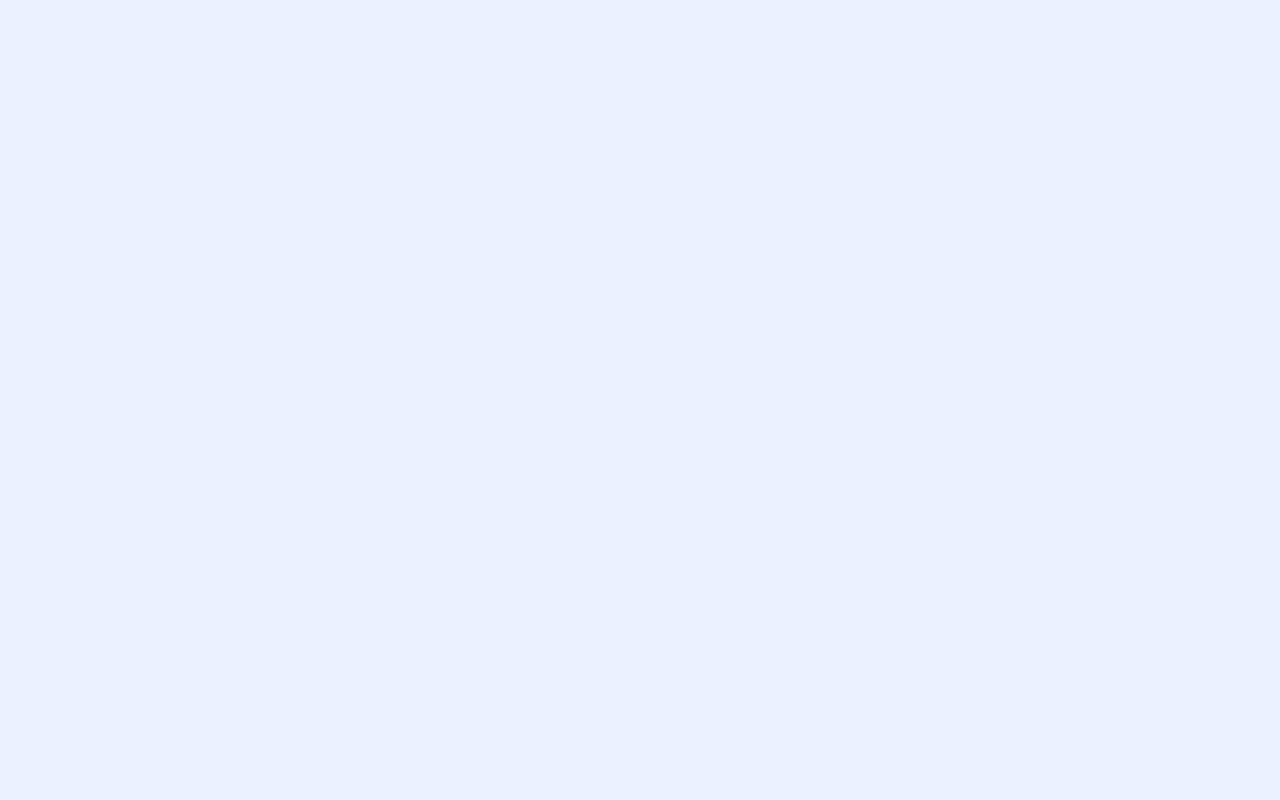
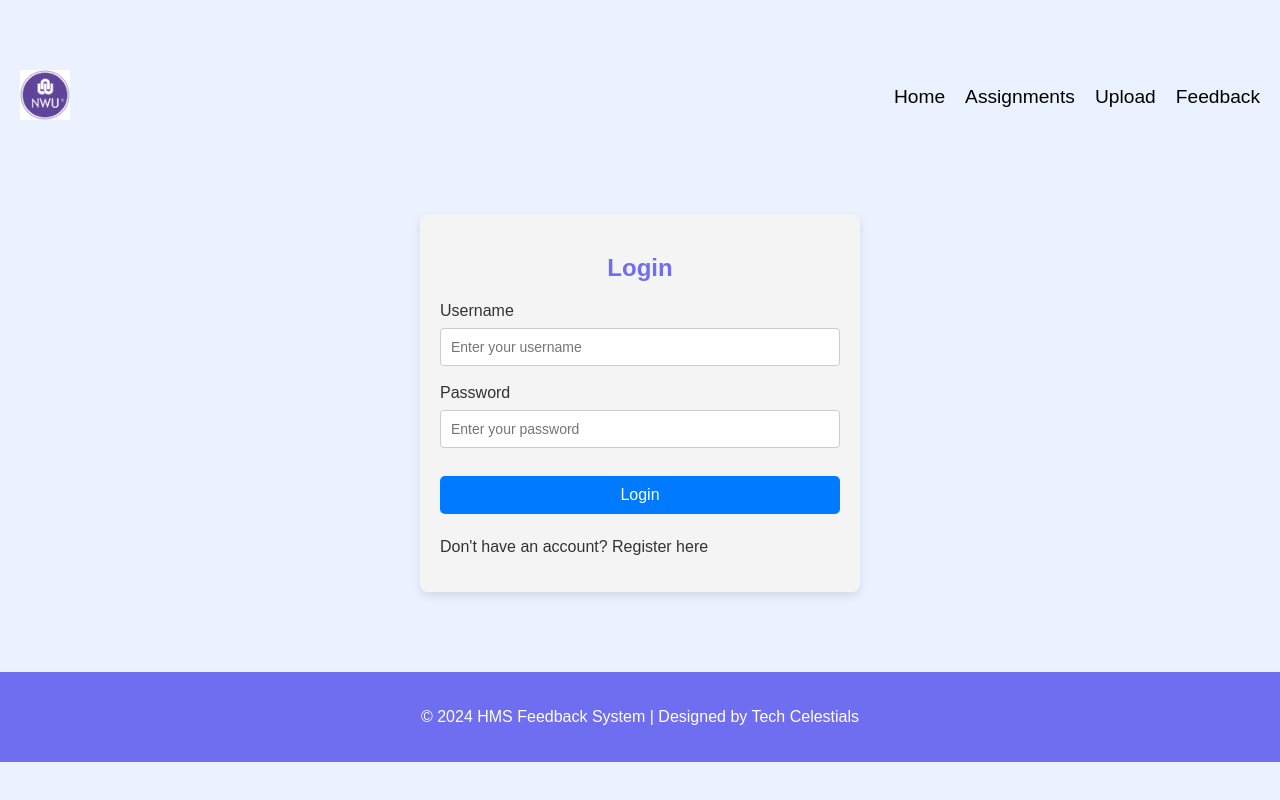
Before and after one commit to nkambenhle/Tech_Celestials, a React (Create React App) app in the folder hmsfrontend/: page /login in a window 1280 px wide. Before the commit this address had no page. Built offline with nearby package versions, Linux system fonts and the light colour scheme.

Commit message:
Created the LoginPage

```diff
--- a/hmsfrontend/src/App.js
+++ b/hmsfrontend/src/App.js
@@ -4,6 +4,7 @@ import HomePage from './pages/HomePage';
 import AssignmentsPage from './pages/AssignmentsPage';
 import UploadPage from './pages/UploadPage';
 import FeedbackPage from './pages/FeedbackPage';
+import LoginPage from './pages/LoginPage';
 
 const App = () => {
   return (
@@ -13,6 +14,7 @@ const App = () => {
         <Route path="/assignments" element={<AssignmentsPage />} />
         <Route path="/upload" element={<UploadPage />} />
         <Route path="/feedback" element={<FeedbackPage />} />
+        <Route path="/login" element={<LoginPage />} />
       </Routes>
     </Router>
   );
--- a/hmsfrontend/src/pages/HomePage.js
+++ b/hmsfrontend/src/pages/HomePage.js
@@ -5,6 +5,7 @@ import logo from '../images/NWU_Logo.png'; // Import the logo image
 import heroImage from '../images/Hero03_11zon.jpg';  // Import the hero image
 
 const HomePage = () => {
+
   return (
     <div className="homepage">
       {/* Navbar */}
@@ -28,7 +29,9 @@ const HomePage = () => {
         <div className="hero-content">
           <h1>Welcome to the HMS Feedback System</h1>
           <p>Delivering faster feedback to students through video assignments.</p>
+          <Link to="/login"><Link></Link>
           <button className="hero-button">Get Started</button>
+          </Link>
         </div>
       </section>
 
--- /dev/null
+++ b/hmsfrontend/src/pages/LoginPage.css
@@ -0,0 +1,124 @@
+/* Navbar styles */
+.navbar-logo-img {
+    height: 50px; /* Adjust this to your desired logo size */
+    width: auto;
+  }
+
+  .navbar {
+    display: flex;
+    justify-content: space-between;
+    align-items: center;
+    padding: 10px 20px;
+  }
+
+  .navbar-links {
+    list-style: none;
+    display: flex;
+    gap: 20px;
+  }
+
+  .navbar-links li {
+    font-size: 1.2rem;
+  }
+
+  .navbar-links li a {
+    text-decoration: none;
+    color: #000; /* Adjust the color */
+  }
+
+  .navbar-links li a:hover {
+    color: #706EF0ff; /* Change this to your desired hover color */
+  }
+
+  /* Footer styles */
+  .footer {
+    background-color: var(--medium-slate-blue);
+    color: white;
+    text-align: center;
+    padding: 20px 0;
+    position: relative;
+    bottom: 0;
+    width: 100%;
+  }
+
+  /* Ensure content does not overlap the fixed navbar and footer */
+  .login-page, .homepage {
+    padding-top: 60px; /* Height of the navbar */
+    padding-bottom: 40px; /* Height of the footer */
+  }
+
+  /* Login container styles */
+  .login-container {
+    max-width: 400px;
+    margin: 80px auto; /* Centered content with some top margin */
+    padding: 20px;
+    background-color: #f4f4f4;
+    border-radius: 8px;
+    box-shadow: 0 4px 8px rgba(0, 0, 0, 0.1);
+  }
+
+  /* Form styles */
+  form {
+    display: flex;
+    flex-direction: column;
+  }
+
+  input[type="text"], input[type="password"], input[type="email"] {
+    padding: 10px;
+    margin-bottom: 10px;
+    border: 1px solid #ccc;
+    border-radius: 4px;
+    font-size: 14px;
+  }
+
+  /* Button styles */
+  .login-button, .register-button, .next-button, .previous-button {
+    background-color: #007bff;
+    color: white;
+    border: none;
+    padding: 10px 15px;
+    margin-top: 10px;
+    cursor: pointer;
+    border-radius: 5px;
+    font-size: 16px;
+  }
+
+  .login-button:hover, .register-button:hover, .next-button:hover, .previous-button:hover {
+    background-color: #0056b3;
+  }
+
+  /* Tab navigation styles for registration */
+  .tab-navigation {
+    display: flex;
+    justify-content: space-between;
+    margin-bottom: 20px;
+  }
+
+  .tab-navigation button {
+    background-color: #eee;
+    color: #333;
+    border: none;
+    padding: 8px 16px;
+    cursor: pointer;
+    border-radius: 5px;
+  }
+
+  .tab-navigation button.active {
+    background-color: #007bff;
+    color: white;
+  }
+
+  /* Additional styling for alignment */
+  .align-center {
+    text-align: center;
+  }
+
+  /* Link styles */
+  a {
+    color: #007bff;
+    text-decoration: none;
+  }
+
+  a:hover {
+    text-decoration: underline;
+  }
--- a/hmsfrontend/src/pages/LoginPage.js
+++ b/hmsfrontend/src/pages/LoginPage.js
@@ -0,0 +1,156 @@
+import React, { useState } from 'react';
+import { Link } from 'react-router-dom'; // Import Link for navigation
+import './LoginPage.css';
+import './HomePage.css'; // Import HomePage styles for navbar and footer
+
+const LoginPage = () => {
+  const [isRegister, setIsRegister] = useState(false);
+
+  const toggleForm = () => {
+    setIsRegister(!isRegister);
+  };
+
+  return (
+    <div className="login-page">
+      {/* Navbar */}
+      <nav className="navbar">
+        <div className="navbar-logo">
+          <Link to="/">
+            <img src={require('../images/NWU_Logo.png')} alt="HMS Feedback System Logo" className="navbar-logo-img" />
+          </Link>
+        </div>
+        <ul className="navbar-links">
+          <li><Link to="/">Home</Link></li>
+          <li><Link to="/assignments">Assignments</Link></li>
+          <li><Link to="/upload">Upload</Link></li>
+          <li><Link to="/feedback">Feedback</Link></li>
+        </ul>
+      </nav>
+
+      {/* Login/Register Form */}
+      <div className="login-container">
+        <h2>{isRegister ? 'Register' : 'Login'}</h2>
+        {!isRegister ? (
+          <div className="form-group">
+            <label htmlFor="username">Username</label>
+            <input type="text" id="username" placeholder="Enter your username" required />
+            <label htmlFor="password">Password</label>
+            <input type="password" id="password" placeholder="Enter your password" required />
+            <button type="submit" className="login-button">Login</button>
+            <p>
+              Don't have an account? <span onClick={toggleForm} className="toggle-link">Register here</span>
+            </p>
+          </div>
+        ) : (
+          <RegisterForm toggleForm={toggleForm} />
+        )}
+      </div>
+
+      {/* Footer */}
+      <footer className="footer">
+        <p>&copy; 2024 HMS Feedback System | Designed by Tech Celestials</p>
+      </footer>
+    </div>
+  );
+};
+
+const RegisterForm = ({ toggleForm }) => {
+  const [step, setStep] = useState(1);
+  const [formData, setFormData] = useState({
+    name: '',
+    surname: '',
+    username: '',
+    role: '',
+    email: '',
+    field: '',
+    modules: '',
+    password: '',
+    confirmPassword: '',
+  });
+
+  const handleChange = (e) => {
+    const { name, value } = e.target;
+    setFormData({
+      ...formData,
+      [name]: value,
+    });
+  };
+
+  const nextStep = () => {
+    setStep(step + 1);
+  };
+
+  const previousStep = () => {
+    setStep(step - 1);
+  };
+
+  const handleRegister = (e) => {
+    e.preventDefault();
+    if (formData.password === formData.confirmPassword) {
+      console.log('Registration submitted', formData);
+      // Redirect or show a success message here
+    } else {
+      alert('Passwords do not match');
+    }
+  };
+
+  return (
+    <div className="register-container">
+      {step === 1 && (
+        <div className="form-step">
+          <div className="form-group">
+            <label htmlFor="name">Name</label>
+            <input type="text" id="name" name="name" placeholder="Enter your name" value={formData.name} onChange={handleChange} required />
+          </div>
+          <div className="form-group">
+            <label htmlFor="surname">Surname</label>
+            <input type="text" id="surname" name="surname" placeholder="Enter your surname" value={formData.surname} onChange={handleChange} required />
+          </div>
+          <div className="form-group">
+            <label htmlFor="username">Username</label>
+            <input type="text" id="username" name="username" placeholder="Enter your username" value={formData.username} onChange={handleChange} required />
+          </div>
+          <button onClick={nextStep} className="next-button">Next</button>
+        </div>
+      )}
+      {step === 2 && (
+        <div className="form-step">
+          <div className="form-group">
+            <label htmlFor="role">Role</label>
+            <input type="text" id="role" name="role" placeholder="Enter your role" value={formData.role} onChange={handleChange} required />
+          </div>
+          <div className="form-group">
+            <label htmlFor="email">Email</label>
+            <input type="email" id="email" name="email" placeholder="Enter your email" value={formData.email} onChange={handleChange} required />
+          </div>
+          <div className="form-group">
+            <label htmlFor="field">Field</label>
+            <input type="text" id="field" name="field" placeholder="Enter your field" value={formData.field} onChange={handleChange} required />
+          </div>
+          <div className="form-group">
+            <label htmlFor="modules">Modules</label>
+            <input type="text" id="modules" name="modules" placeholder="Enter your modules" value={formData.modules} onChange={handleChange} required />
+          </div>
+          <button onClick={previousStep} className="previous-button">Previous</button>
+          <button onClick={nextStep} className="next-button">Next</button>
+        </div>
+      )}
+      {step === 3 && (
+        <div className="form-step">
+          <div className="form-group">
+            <label htmlFor="password">Password</label>
+            <input type="password" id="password" name="password" placeholder="Enter your password" value={formData.password} onChange={handleChange} required />
+          </div>
+          <div className="form-group">
+            <label htmlFor="confirmPassword">Confirm Password</label>
+            <input type="password" id="confirmPassword" name="confirmPassword" placeholder="Re-enter your password" value={formData.confirmPassword} onChange={handleChange} required />
+          </div>
+          <button onClick={previousStep} className="previous-button">Previous</button>
+          <button onClick={handleRegister} className="register-button">Register</button>
+        </div>
+      )}
+    </div>
+  );
+};
+
+export default LoginPage;
```
